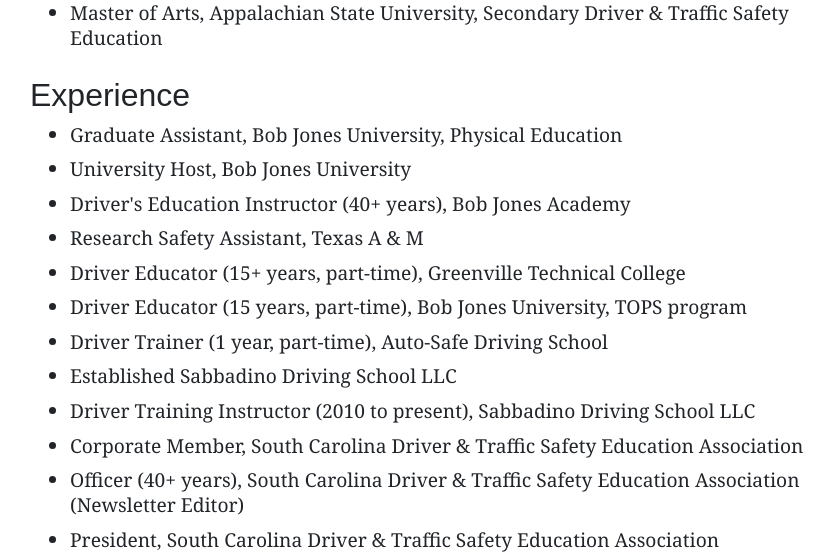
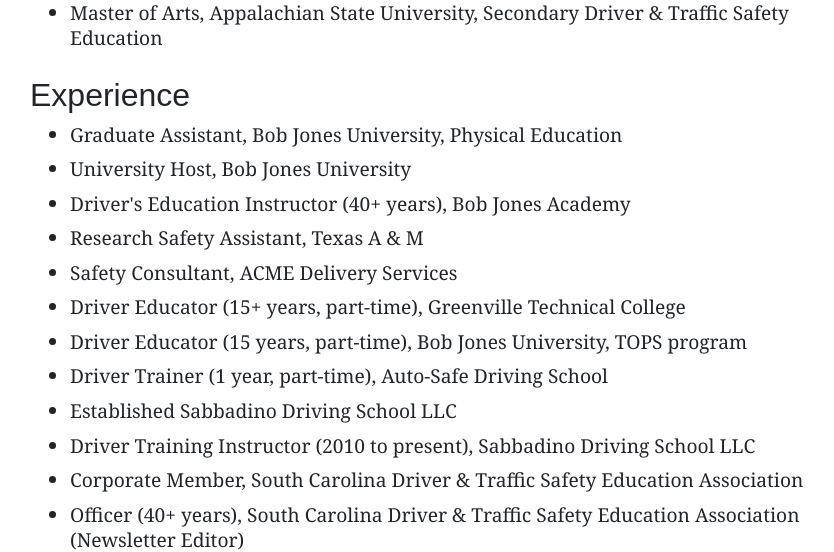
Before and after one commit to nmarsceau/sabbdriving.com, a PHP site: page /credentials.php in a window 1280 px wide. Shown: the part 731-1283 px from the top of the page, without its empty margins (55-889 px from the left). Run offline with PHP 8.4, Linux system fonts and the light colour scheme; some libraries are stand-ins or nearby versions.

Commit message:
Add an experience credential

```diff
--- a/credentials.php
+++ b/credentials.php
@@ -32,6 +32,7 @@ require 'head.php';
           <li>University Host, Bob Jones University</li>
           <li>Driver's Education Instructor (40+ years), Bob Jones Academy</li>
           <li>Research Safety Assistant, Texas A & M</li>
+          <li>Safety Consultant, ACME Delivery Services</li>
           <li>Driver Educator (15+ years, part-time), Greenville Technical College</li>
           <li>Driver Educator (15 years, part-time), Bob Jones University, TOPS program</li>
           <li>Driver Trainer (1 year, part-time), Auto-Safe Driving School</li>
```
